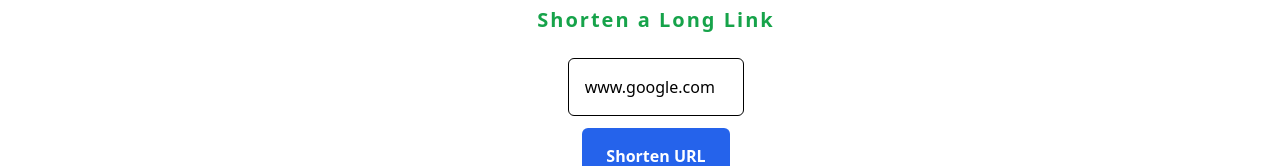
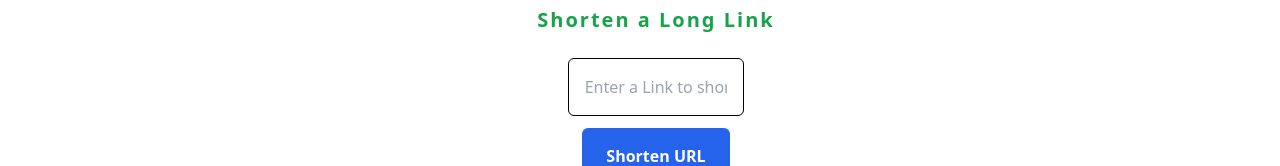
Before and after one commit to vardhman-dewasi/shortUrl, a React (Create React App) app in the folder frontend/: page / in a window 1280 px wide. Shown: the part 741-907 px from the top of the page. Built offline with nearby package versions, Linux system fonts and the light colour scheme.

Commit message:
Update App.js

```diff
--- a/frontend/src/App.js
+++ b/frontend/src/App.js
@@ -9,7 +9,7 @@ import Analytics from './components/Analytics'
 import Shortlink from './components/Shortlink';
 
 function App() {
-  const [urlValue, setUrlValue] = useState('www.google.com');
+  const [urlValue, setUrlValue] = useState('');
   const [shortenedUrl, setShortenedUrl] = useState('');
 
   return (
```
